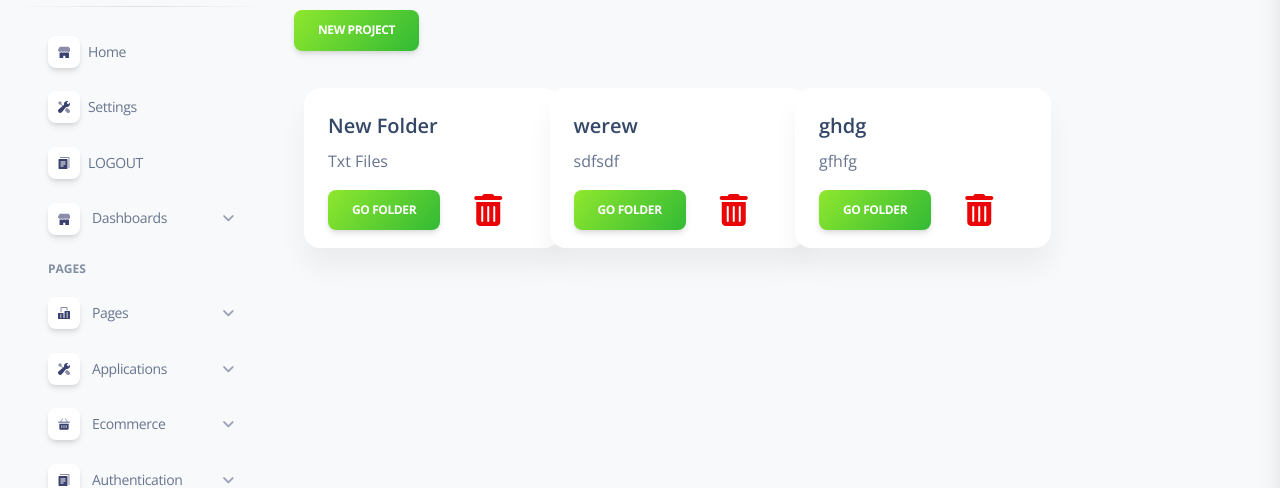
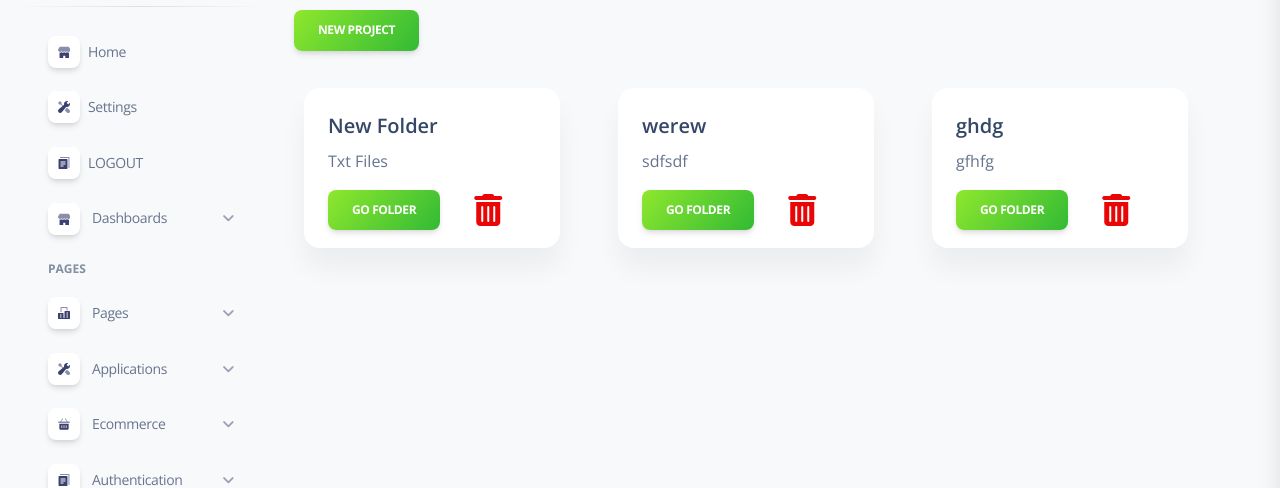
Before and after one commit to Chetan1330/Soft1330, a Django app: template apps/templates/home/index.html in a window 1280 px wide. Shown: the part 88-576 px from the top of the page. Run offline with Django 3.2, Linux system fonts and the light colour scheme; the template is opened without the code that fills it: values that come from a table or form of the project are taken from there, others are empty; data comes from the database, SQL or seed files in the repository; tables that the repository leaves empty hold one stand-in row (values such as "Sample post"); some libraries are stand-ins or nearby versions.

Commit message:
Update index.html

```diff
--- a/apps/templates/home/index.html
+++ b/apps/templates/home/index.html
@@ -49,7 +49,7 @@
       <div id="pcoded-inner-navbar" class=" row">
         <!--  -->
         {% for i in folder %}
-        <div style="margin-left: 10px;" class="col-sm-3">
+        <div style="margin-left: 10px;" class="col-sm">
           <div class="card" style="margin-top: 5px; width: 16rem; height: 10rem;">
             <div class="card-body">
               <h5 class="card-title">{{i.foldername}}</h5>
```
